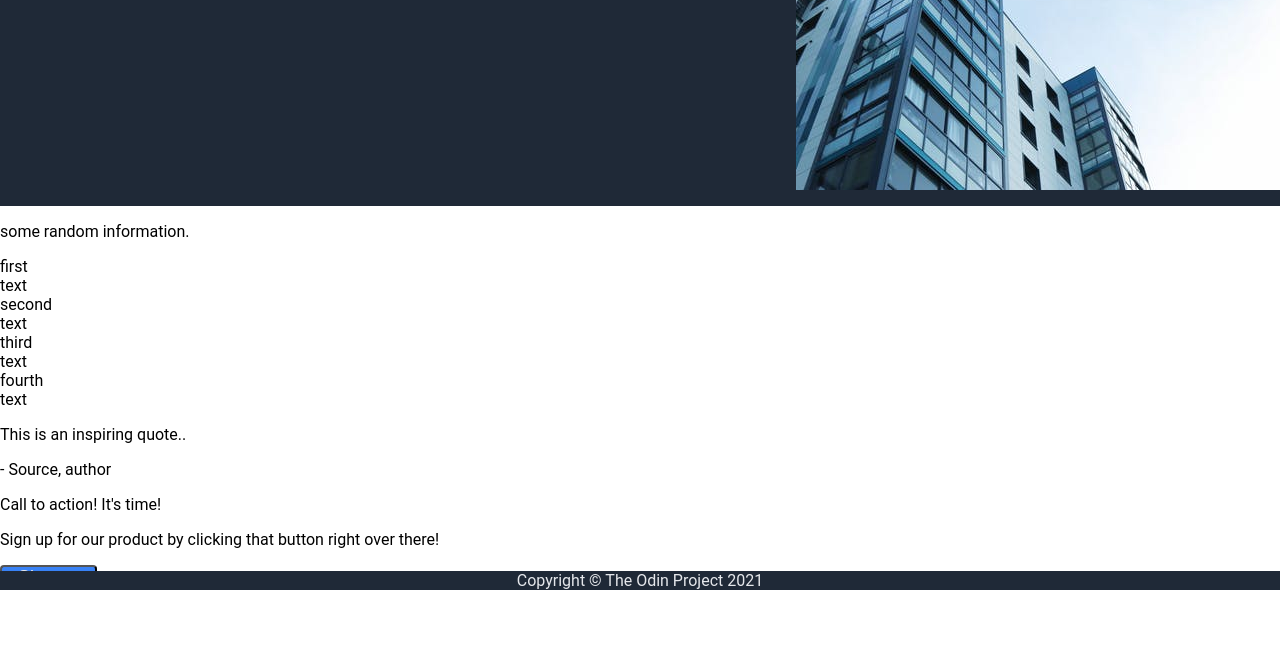
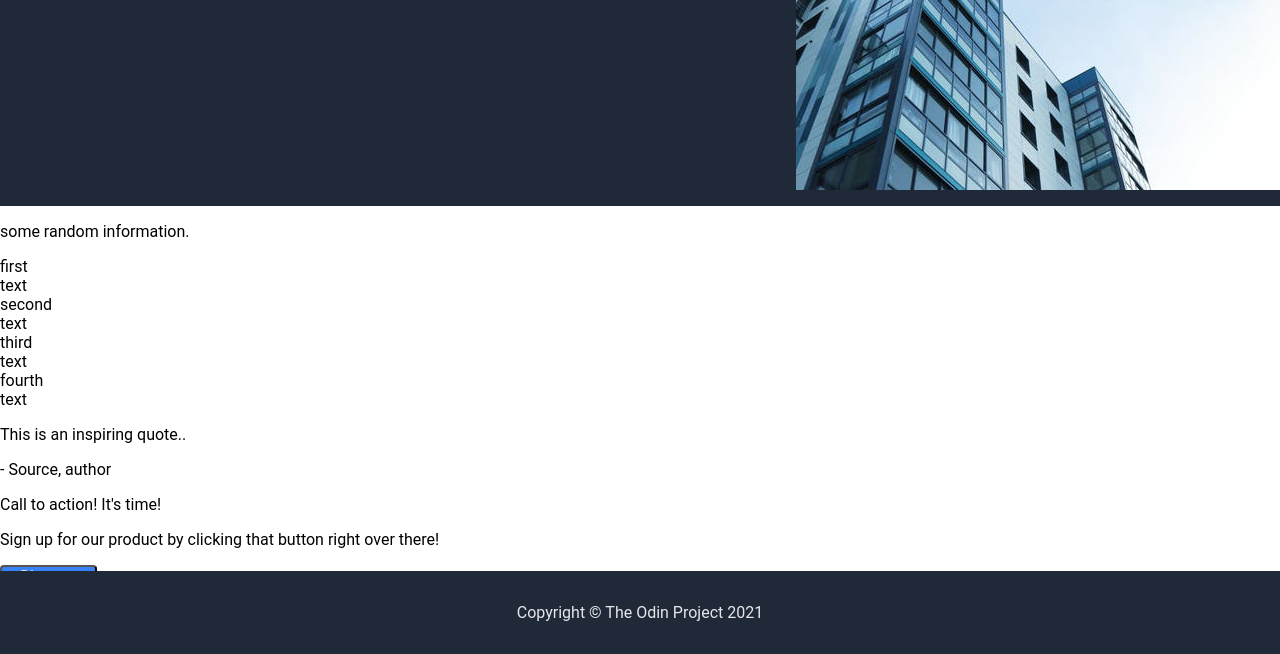
Before and after one commit to svkvna01/Project-landing-page, a plain HTML site: page index.html in a window 1280 px wide. Shown: the part 229-883 px from the top of the page. Before the commit the page ends 819 px from the top, so only its background shows below. Drawn offline with Linux system fonts and the light colour scheme.

Commit message:
containers html

```diff
--- a/index.html
+++ b/index.html
@@ -26,7 +26,7 @@
             <img src="image/building.jpeg">
             </div>
         </div>
-
+            <div class="container2">
             <p> some random information.</p>
             <div class="card"> first </div>
             <div class="text"> text </div>
@@ -36,14 +36,20 @@
             <div class="text"> text </div>
             <div class="card"> fourth </div>
             <div class="text"> text </div>
+        </div>
 
+        <div class="container3">
             <p><italic> This is an inspiring quote..</italic></p>
             <p> - Source, author </p>
+        </div>
 
+        <div class="container4">
             <p> Call to action! It's time!</p>
             <p> Sign up for our product by clicking that button right over there!</p>
             <button> Sign up </button>
         </div>
+     </div>
+
         <footer> Copyright © The Odin Project 2021 </footer>
     </body>
 </html>
--- a/style.css
+++ b/style.css
@@ -79,5 +79,6 @@ footer {
     display: flex;
     justify-content: center;
     align-items: center;
-    border: 16px;
+    padding: 32px;
+
 }
```
Lines whose indentation alone changed are shown as unchanged.
